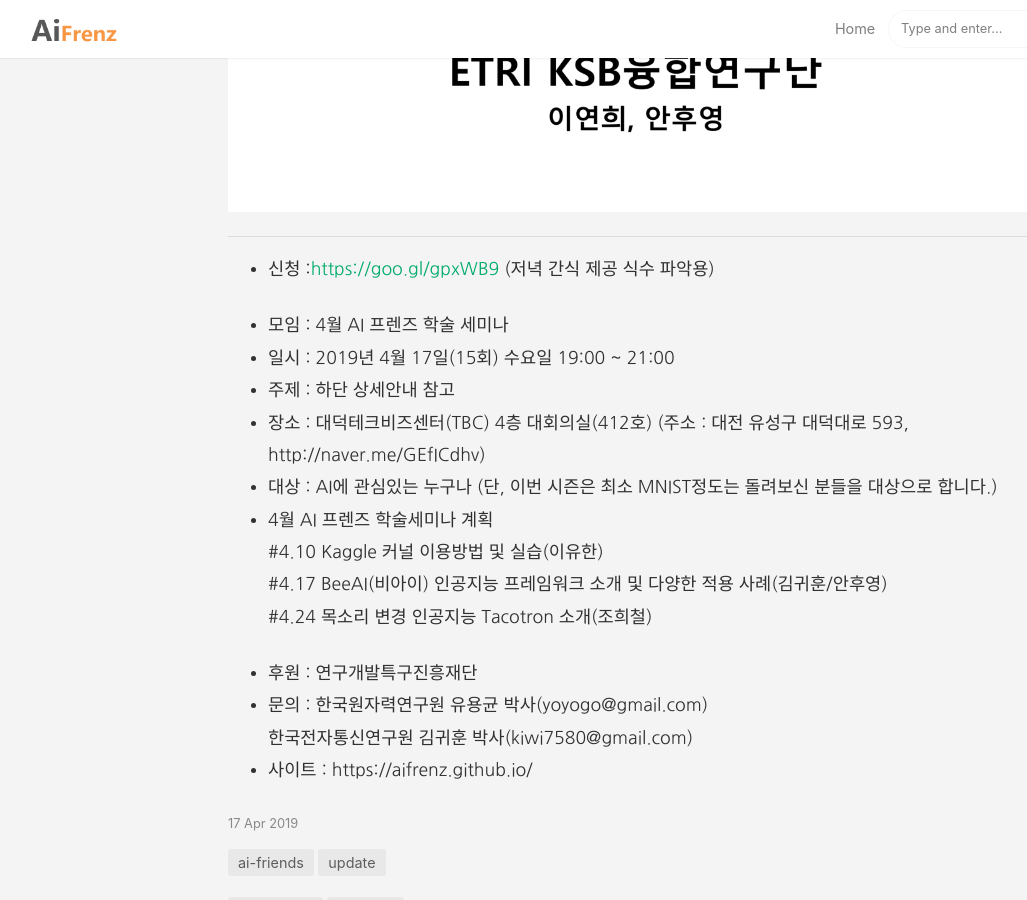
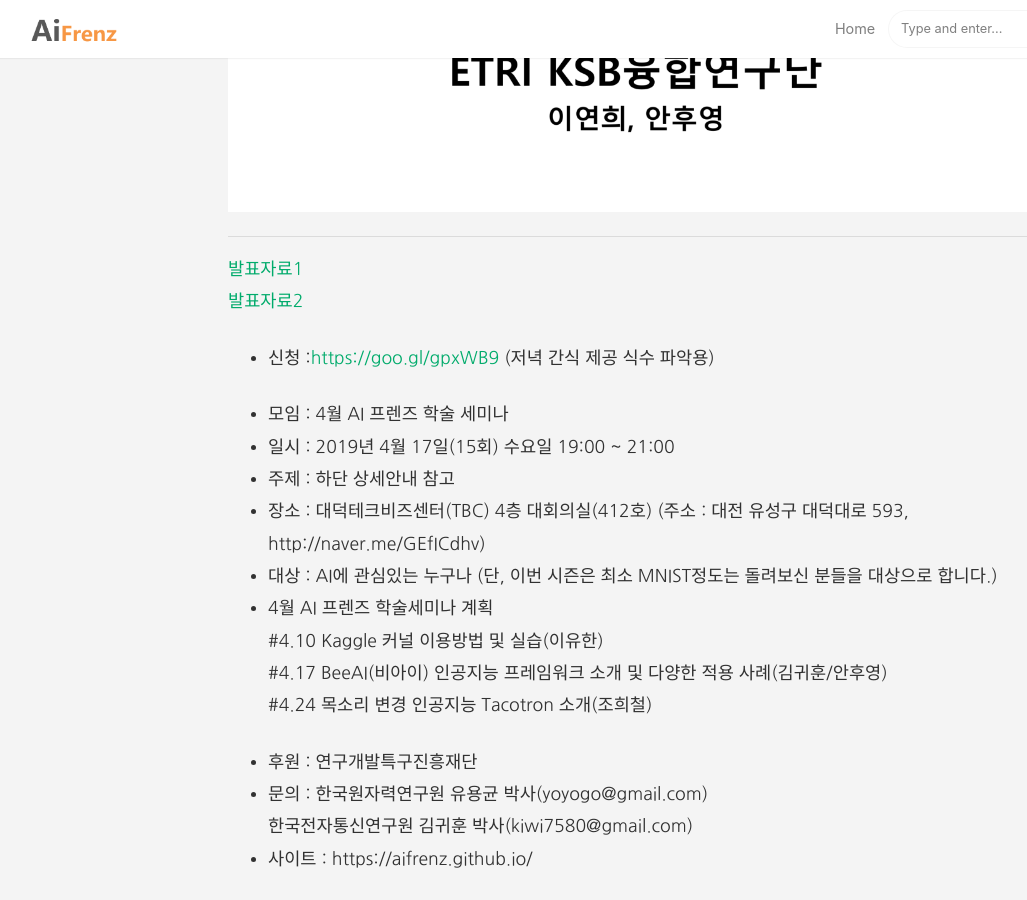
Before and after one commit to aifrenz/aifrenz.github.io, a Jekyll site: the page built from _posts/2019-04-17-15th-seminar.markdown, in a window 1280 px wide and 900 px high, scrolled down 613 px. Shown: the whole window, without its empty margins (57-1084 px from the left). Built offline with Jekyll 4.4.1, drawn with Linux system fonts in a browser that asks for light colours; comment, search, counter and statistics services are not loaded.

Commit message:
Update 2019-04-17-15th-seminar.markdown

```diff
--- a/_posts/2019-04-17-15th-seminar.markdown
+++ b/_posts/2019-04-17-15th-seminar.markdown
@@ -11,6 +11,8 @@
 image: /images/190417.png
 ---
 ***
+[발표자료1]({{ "/present_file/AI프렌즈19-04-17-공개용-01.pdf" | absolute_url }})
+[발표자료2]({{ "/present_file/AI프렌즈19-04-17-공개용-02.pdf" | absolute_url }})
 
 
 
```
